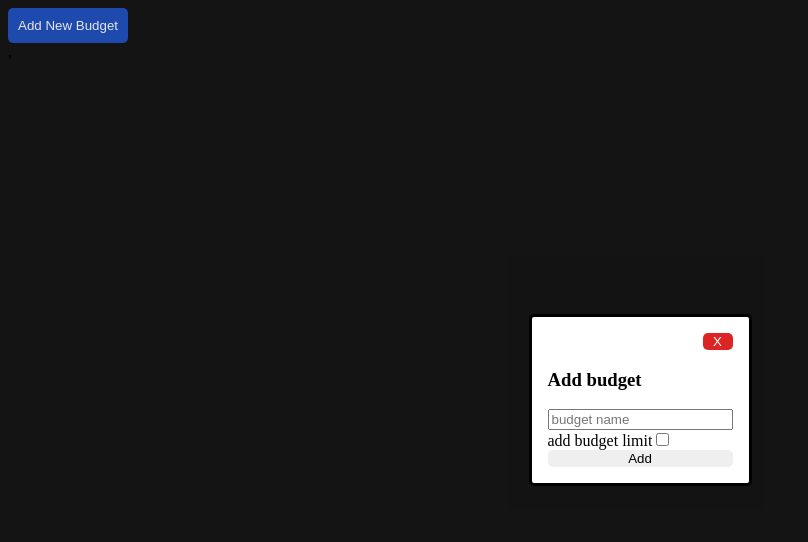
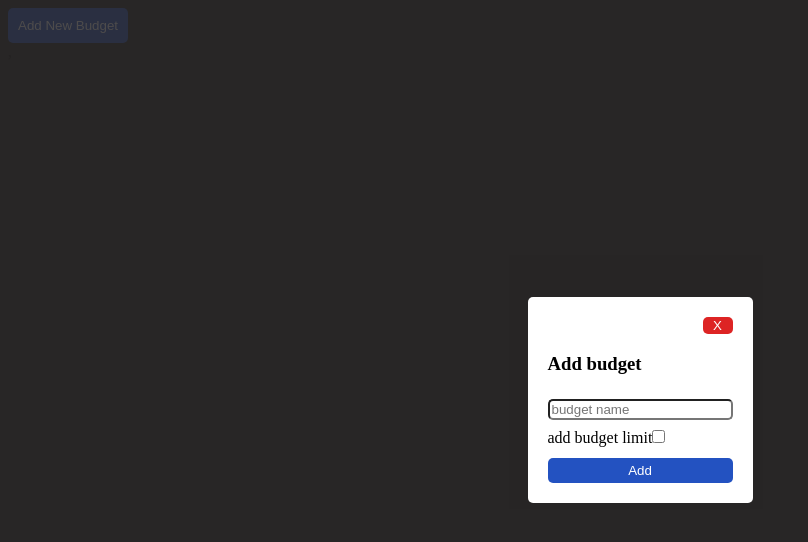
Before and after one commit to sewerynwozniak/Budget-Planner-react-drag-drop-, a React (Vite) app: page / in a window 1280 px wide. Both pictures are taken after a click on the button "Add New Budget". Shown: the top 542 px of the page, without its empty margins (0-808 px from the left). Built offline with nearby package versions, Linux system fonts and the light colour scheme.

Commit message:
fixing expenses order issue after drop

```diff
--- a/src/components/AddNewBudget.tsx
+++ b/src/components/AddNewBudget.tsx
@@ -142,7 +142,7 @@ const { setBudgets } = budgetContext;
                     />
                 )}
 
-                <button className='btn' onClick={submitBudget}>Add</button>
+            <button className='addNewBudget__submit btn btn--blue' onClick={submitBudget}>Add</button>
             </form>
 
         </dialog>
--- a/src/components/AddNewExpense.tsx
+++ b/src/components/AddNewExpense.tsx
@@ -15,7 +15,7 @@ const AddNewExpense = ({modaExpenseOpen, setModalExpenseOpen, budgetId, showForm
 
 
     const [inputs, setInputs] = useState({expense:'',amount:0, budgetId:budgetId})
-
+    const inputRef = useRef<HTMLInputElement | null>(null)
 
 
     const expenseContext = useContext(ExpenseContext);
@@ -79,12 +79,17 @@ const AddNewExpense = ({modaExpenseOpen, setModalExpenseOpen, budgetId, showForm
     }
 
 
+    useEffect(()=>{
+        if(showForm){
+            inputRef.current?.focus()
+        }
+    },[showForm])
+
 
 
   return (
 
     <>
-
 
         <form
          className={`expenses__form ${!showForm?'expenses__hideForm':'expenses__showForm'}`}
@@ -92,6 +97,7 @@ const AddNewExpense = ({modaExpenseOpen, setModalExpenseOpen, budgetId, showForm
             <input
                 type="text"
                 name='expense'
+                ref={inputRef}
                 onChange={(e)=>setInputs(prev=>({...prev, [e.target.name]:e.target.value}))}
                 placeholder='expense name'
                 value={inputs.expense}
@@ -108,7 +114,7 @@ const AddNewExpense = ({modaExpenseOpen, setModalExpenseOpen, budgetId, showForm
             />
 
 
-            <button tabIndex={showForm?0:-1} className='btn btn--blue' onClick={submitBudget}>Add</button>
+            <button tabIndex={showForm?0:-1} className='expenses__submit btn btn--blue' onClick={submitBudget}>Add</button>
         </form>
 
     </>
--- a/src/components/Budget.tsx
+++ b/src/components/Budget.tsx
@@ -170,16 +170,19 @@ useEffect(() => {
         return null; // Return null if prev is null
       }
 
-      // Perform operations on prev assuming it's not null
-      return prev.map(el => {
+      //Perform operations on prev assuming it's not null
+      const changedExpenses = prev.map(el => {
         if (el.id === draggedExpenseId.current) {
-          return {...el, budgetId:draggedOverBudget.current,};
+          return {...el, budgetId:draggedOverBudget.current};
         }
         return el;
       });
+      //move changes expense to the end of the array
+      return [...changedExpenses.filter(el=>el.id!=draggedExpenseId.current), ...changedExpenses.filter(el=>el.id==draggedExpenseId.current)]
     })
 
   }
+
 
 
 
@@ -195,6 +198,7 @@ useEffect(() => {
 
 
     useEffect(()=>{
+      console.log(expenses)
       setIsExpenseHovered(false)
     },[expenses])
 
@@ -202,6 +206,8 @@ useEffect(() => {
   const expenseWrapperStyle={
     outline: isExpenseHovered ? '1px solid red' : 'none',
     maxHeight:showExpense?'100vh':'0',
+    padding:showExpense?'10px':'0px',
+    border:showExpense?'1px solid #4177c3':'1px solid transparent',
     overflow:showExpense?'auto':'hidden'
   }
 
--- a/src/components/Expense.tsx
+++ b/src/components/Expense.tsx
@@ -37,7 +37,6 @@ const Expense = ({details, showExpense}:ExpenseDetailsType) => {
   }
 
     useEffect(()=>{
-      //setIsDragged to false
       setIsDragged(false)
     },[details])
 
--- a/src/components/ExpensesBar.tsx
+++ b/src/components/ExpensesBar.tsx
@@ -14,7 +14,7 @@ const ExpensesBar = ({currentExpenses, limitExpenses}:ExpensesBarType) => {
     let expensesBarStyling={
 
         width:`${percentageOfExpenses}%`,
-        backgroundColor:'#aaa'
+        backgroundColor:percentageOfExpenses>=100?'#cc1717':'#6c6565'
 
     }
 
--- a/src/contexts/ExpenseContext.tsx
+++ b/src/contexts/ExpenseContext.tsx
@@ -12,6 +12,7 @@ export type ExpenseType={
     amount:number
     budgetId:number
 }
+
 
 export type ExpenseContextTypes = {
     expenses: ExpenseType[] | null;
@@ -35,7 +36,7 @@ const ExpenseProvider: React.FC<ExpenseProviderProps> = ({children}) => {
 
    const draggedExpenseId = useRef(0)
    const draggedOverExpense  = useRef(0)
-    //state to discriminate dragging budget from
+    //state to discriminate dragging budget from expense
     const expenseIsDragged = useRef(false)
 
 
--- a/src/scss/components/addNewBudget.scss
+++ b/src/scss/components/addNewBudget.scss
@@ -7,4 +7,9 @@
     &__btn{
         padding: 10px;
     }
+
+    &__submit{
+        margin-top: 10px;
+        padding: 5px 0;
+    }
 }
--- a/src/scss/components/budgets.scss
+++ b/src/scss/components/budgets.scss
@@ -31,6 +31,7 @@
 
     &__btnsWrapper{
         display: flex;
+        justify-content: space-between;
     }
 
 
--- a/src/scss/components/dialog.scss
+++ b/src/scss/components/dialog.scss
@@ -9,10 +9,17 @@
 .dialog{
 
     border-radius: 5px;
+    border: none;
+    padding: 20px;
 
     form{
         display: flex;
         flex-direction: column;
+
+        input{
+            border-radius: 5px;
+            margin: 5px 0;
+        }
     }
 
     &__closeBtn{
@@ -20,5 +27,8 @@
         align-self: end;
     }
 
+    &::backdrop{
+        background-color: #2c2929d6;
+    }
 
 }
--- a/src/scss/components/expenses.scss
+++ b/src/scss/components/expenses.scss
@@ -13,7 +13,6 @@
         padding: 5px;
         display: flex;
         flex-direction: column;
-        //justify-content: space-between;
         border-radius: 10px;
     }
     &__closeBtn{
@@ -51,4 +50,10 @@
         max-height: 100px;
 
     }
+
+    &__submit{
+        margin: 10px;
+        padding: 5px;
+        width: 90%;
+    }
 }
```
